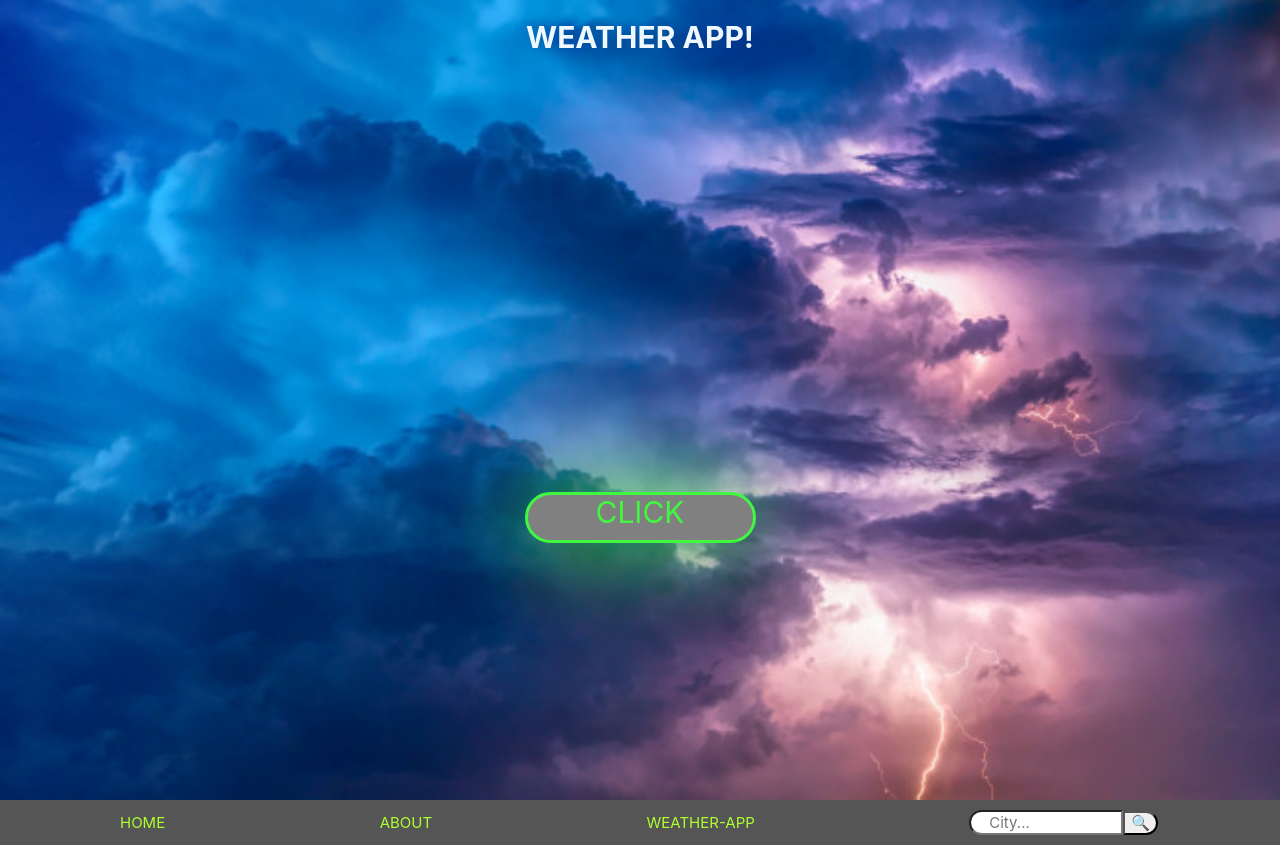
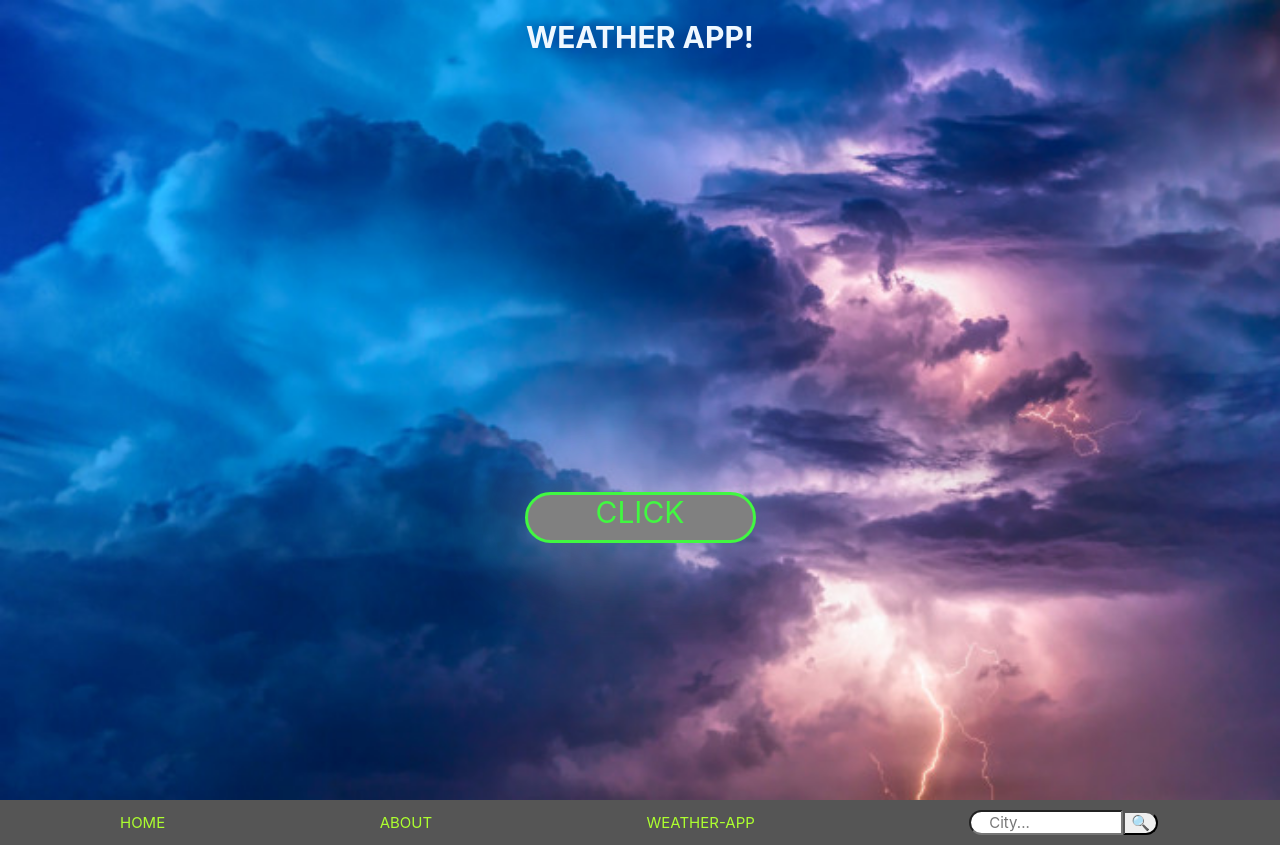
Before and after one commit to juanbosquedev/WeatherApp, a React (Create React App) app: page / in a window 1280 px wide. In both pictures the pointer is over the link "CLICK". Built offline with nearby package versions, Linux system fonts and the light colour scheme.

Commit message:
master color

```diff
--- a/src/components/Landing.module.css
+++ b/src/components/Landing.module.css
@@ -39,12 +39,12 @@
   color: green;
   transition-property: color border;
   filter:0;
-  transition: all 1s ease ;
+  transition: 1s ease ;
 }
 .Links:hover {
   border: rgb(65, 248, 65) solid;
   color: rgb(65, 248, 65);
-  filter: drop-shadow( 0 0 3rem rgb(65, 248, 65));
+  filter: drop-shadow( 0 0 3rem rgb(164, 179, 226));
 
 }
 
```
